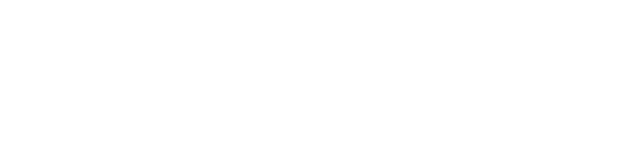
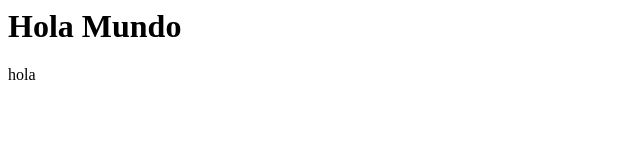
Before and after one commit to jonatanSR/Actividad_prueba_git, a plain HTML site: page index.html in a window 1280 px wide. Shown: the whole page, without its empty margins (0-640 px from the left). Drawn offline with Linux system fonts and the light colour scheme.

Commit message:
2do  cambio

```diff
--- a/index.html
+++ b/index.html
@@ -1,6 +1,6 @@
 
 <html>
 
-
-
+<h1>Hola Mundo</h1>
+hola
 </html>
```
